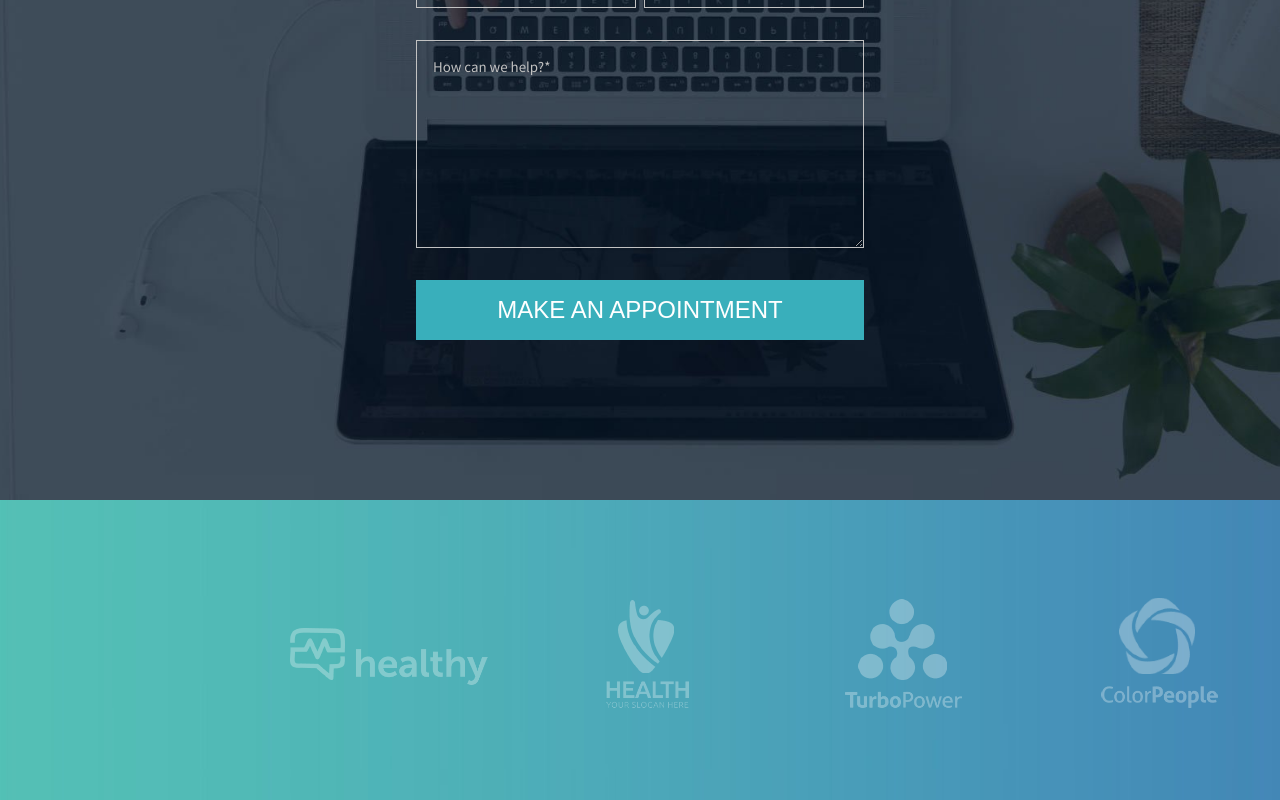
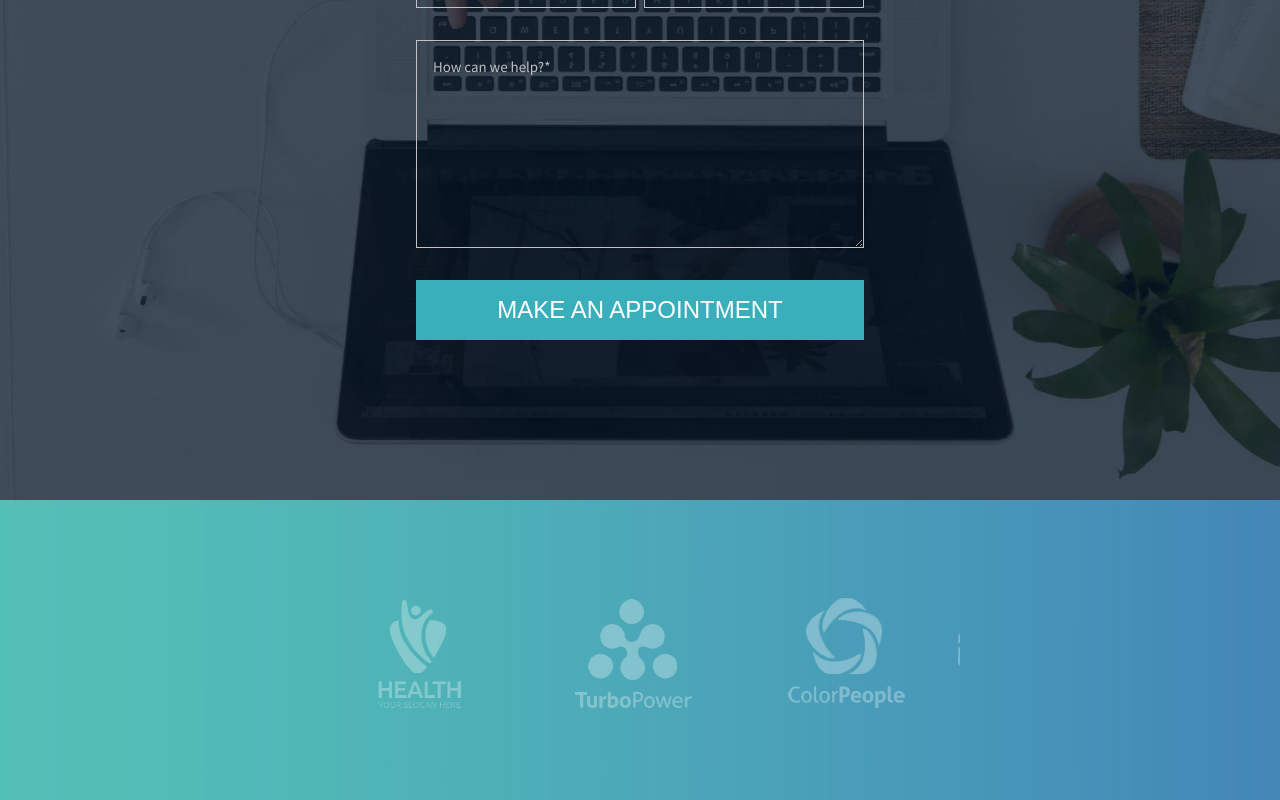
Before and after one commit to Gbelda/proj-html-vuejs, a Vue app: page / in a window 1280 px wide. Shown: the part 5807-6607 px from the top of the page. Built offline with nearby package versions, Linux system fonts and the light colour scheme.

Commit message:
Apply scrolling effect

```diff
--- a/src/components/SiteMain.vue
+++ b/src/components/SiteMain.vue
@@ -98,6 +98,20 @@
     <section class="partners">
       <div class="container d-flex">
         <div class="img_card" v-for="(partner, index) in partners" :key="index">
+          <img :src="require(`../assets/img/${partner.img}`)" alt="" />
+        </div>
+        <div
+          class="img_card"
+          v-for="(partner, index) in partners"
+          :key="`${index} + 1`"
+        >
+          <img :src="require(`../assets/img/${partner.img}`)" alt="" />
+        </div>
+        <div
+          class="img_card"
+          v-for="(partner, index) in partners"
+          :key="`${index} + 2`"
+        >
           <img :src="require(`../assets/img/${partner.img}`)" alt="" />
         </div>
       </div>
@@ -338,16 +352,27 @@ export default {
   height: 300px;
 
   .container {
-    width: 60%;
+    width: 50%;
+    overflow-x: hidden;
     margin: auto;
 
     .img_card {
       width: calc(100% / 3);
+      animation: scroll 30s linear infinite;
 
       img {
         padding-top: 2rem;
       }
     }
+
+    @keyframes scroll {
+      0% {
+        transform: translateX(0);
+      }
+      100% {
+        transform: translateX(calc(-270px * 4));
+      }
+    }
   }
 }
 </style>
```
Also changed, not shown: src/components/SiteFooter.vue (added, +8 -0 lines).
